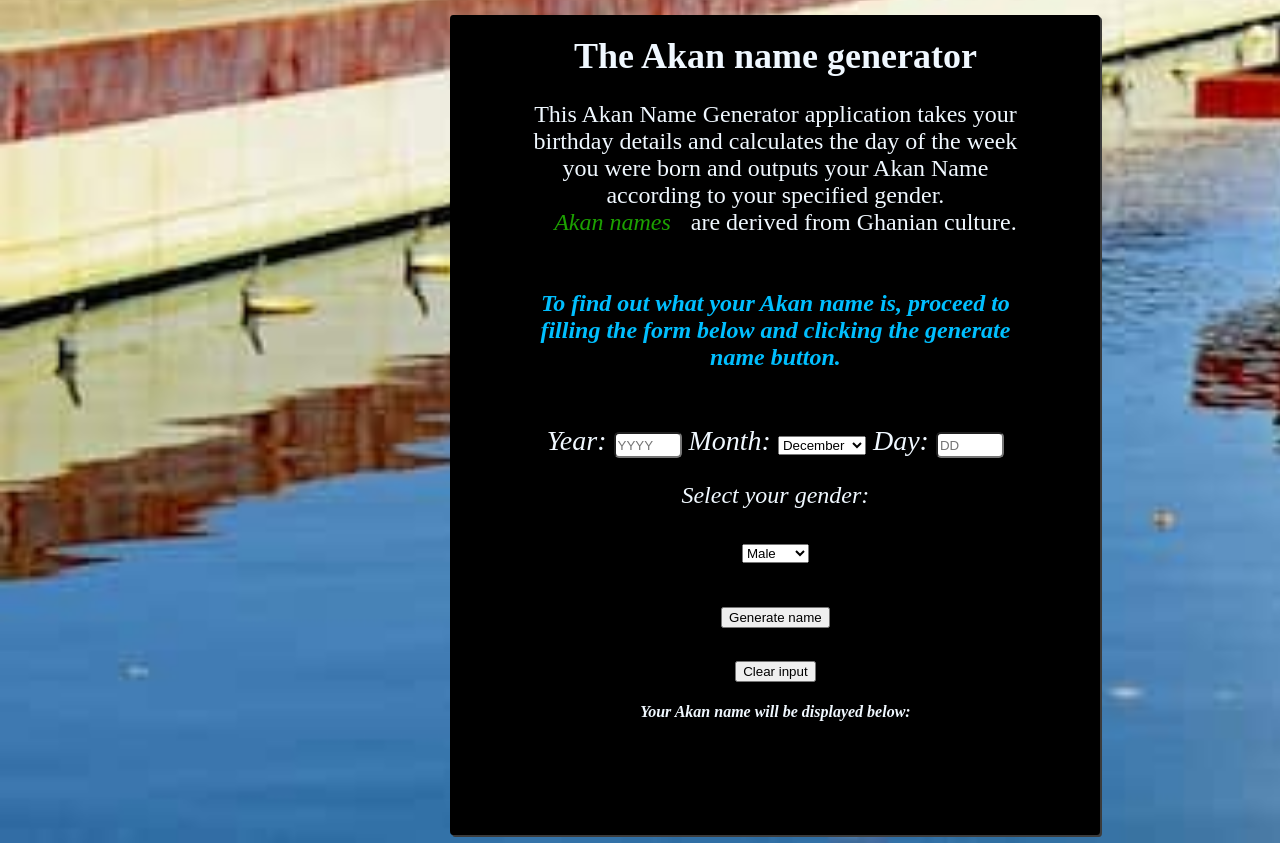
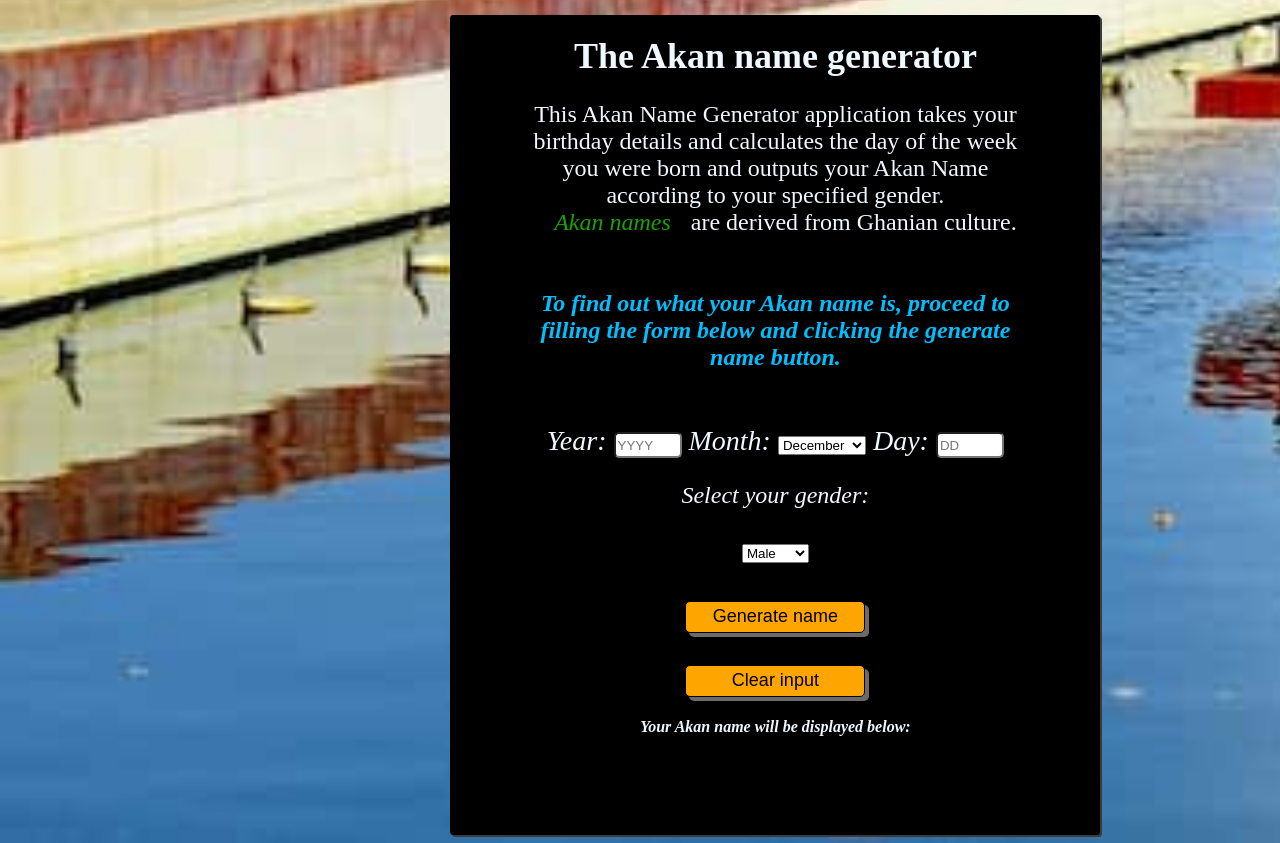
Before and after one commit to KiptooRugut/namegenerator, a plain HTML site: page index.html in a window 1280 px wide. Shown: the part 1628-2471 px from the top of the page. Drawn offline with Linux system fonts and the light colour scheme.

Commit message:
styling of the submit and results buttons.

```diff
--- a/css/style.css
+++ b/css/style.css
@@ -195,3 +195,33 @@ a:hover {
     height: 20px;
     box-shadow: 2px 2px #000000;
 }
+
+#get-name {
+    border-radius: 5px;
+    color: #000000;
+    background-color: orange;
+    text-align: center;
+    border: solid 1px #000000;
+    width: 180px;
+    height: 32px;
+    font-size: 18px;
+    box-shadow: 4px 4px #6e6a6a;
+}
+
+.clear {
+    border-radius: 5px;
+    color: #000000;
+    background-color: orange;
+    text-align: center;
+    border: solid 1px #000000;
+    width: 180px;
+    height: 32px;
+    font-size: 18px;
+    box-shadow: 4px 4px #6e6a6a;
+}
+
+#result {
+    font-size: 28px;
+    text-align: center;
+    color: forestgreen;
+}
```
